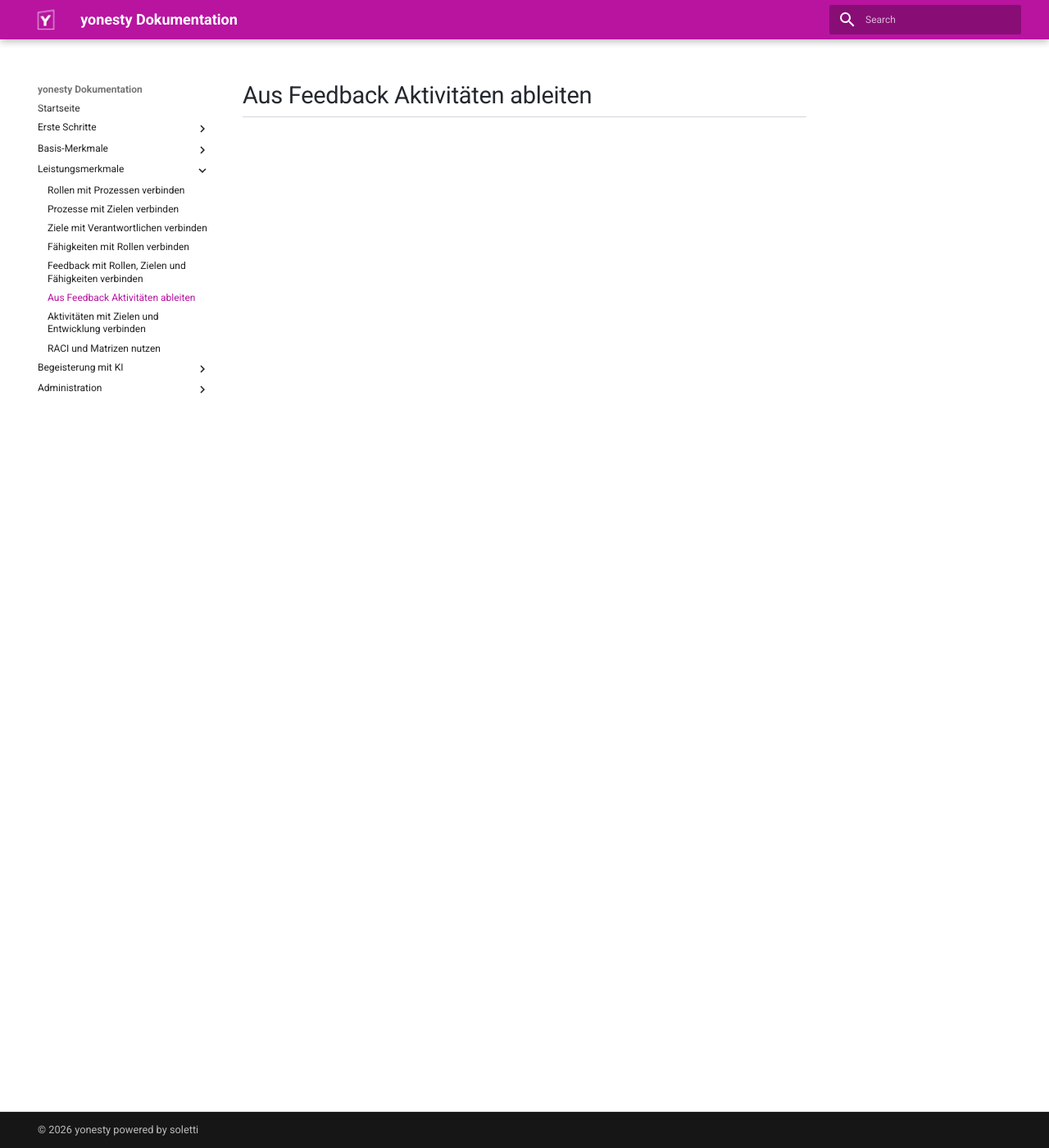
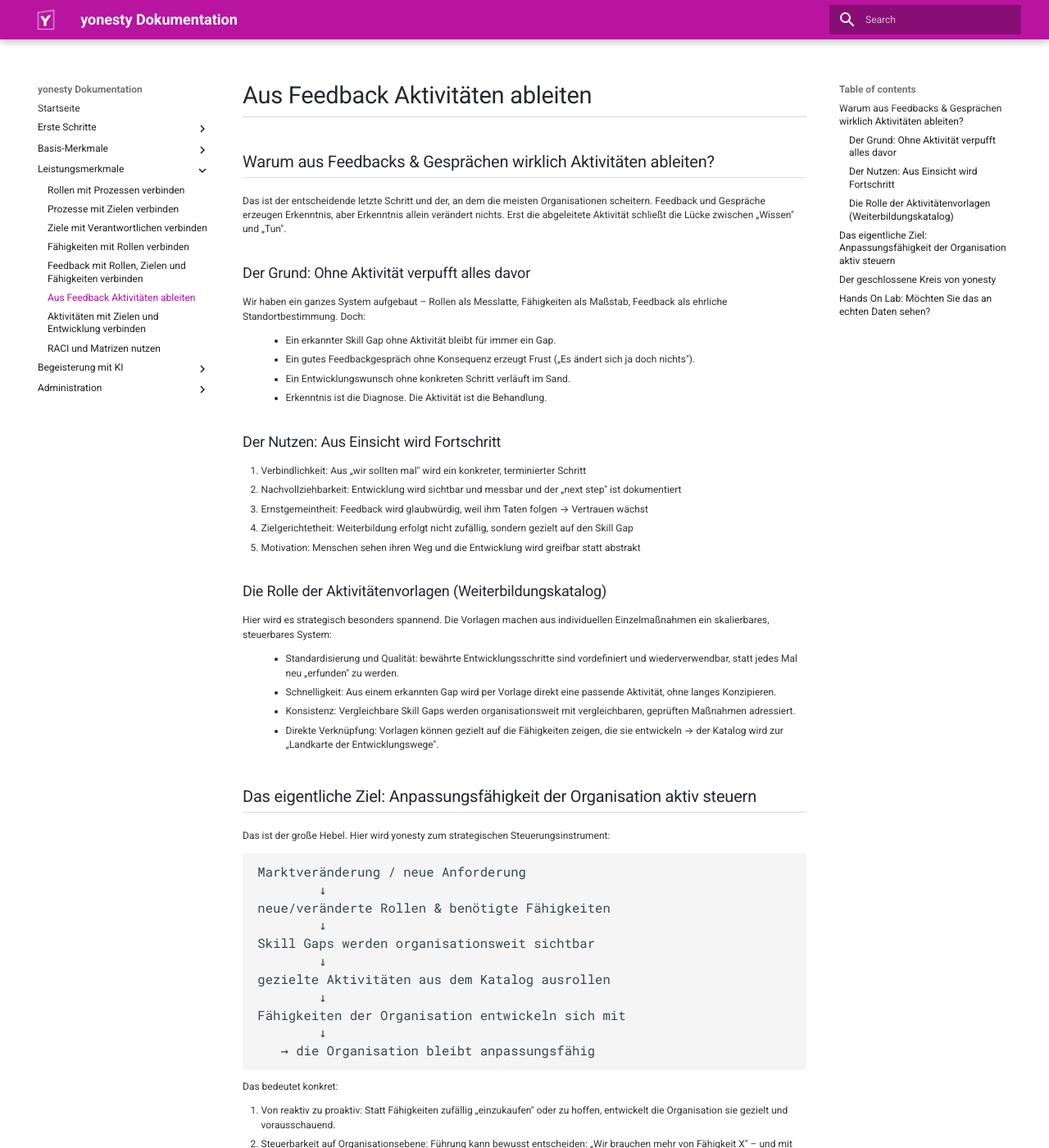
Before and after one commit to ricohaenelsoletti/yonesty, an MkDocs documentation site: the page built from docs/Leistungsmerkmal-Aus-Feedback-Aktivitaeten-ableiten.md, in a window 1280 px wide and 1400 px high. Shown: the whole window at 82% size. Built offline with MkDocs 1.6.1 and Material for MkDocs 9.7.7, drawn with Linux system fonts in a browser that asks for light colours; some of the changed text lies outside the part shown.

Commit message:
Enhance documentation on deriving activities from feedback
Expanded on the importance of deriving activities from feedback and conversations, detailing the benefits and strategic role of activity templates in organizational adaptability.

````diff
--- a/docs/Leistungsmerkmal-Aus-Feedback-Aktivitaeten-ableiten.md
+++ b/docs/Leistungsmerkmal-Aus-Feedback-Aktivitaeten-ableiten.md
@@ -1 +1,80 @@
 # Aus Feedback Aktivitäten ableiten
+
+## Warum aus Feedbacks & Gesprächen wirklich Aktivitäten ableiten?
+Das ist der entscheidende letzte Schritt und der, an dem die meisten Organisationen scheitern. Feedback und Gespräche erzeugen Erkenntnis, aber Erkenntnis allein verändert nichts. Erst die abgeleitete Aktivität schließt die Lücke zwischen „Wissen" und „Tun".
+
+### Der Grund: Ohne Aktivität verpufft alles davor
+Wir haben ein ganzes System aufgebaut – Rollen als Messlatte, Fähigkeiten als Maßstab, Feedback als ehrliche Standortbestimmung. Doch:
+
+* Ein erkannter Skill Gap ohne Aktivität bleibt für immer ein Gap.
+* Ein gutes Feedbackgespräch ohne Konsequenz erzeugt Frust („Es ändert sich ja doch nichts").
+* Ein Entwicklungswunsch ohne konkreten Schritt verläuft im Sand.
+* Erkenntnis ist die Diagnose. Die Aktivität ist die Behandlung.
+
+### Der Nutzen: Aus Einsicht wird Fortschritt
+
+1. Verbindlichkeit:	Aus „wir sollten mal" wird ein konkreter, terminierter Schritt
+2. Nachvollziehbarkeit: Entwicklung wird sichtbar und messbar und der „next step" ist dokumentiert
+3. Ernstgemeintheit:	Feedback wird glaubwürdig, weil ihm Taten folgen → Vertrauen wächst
+4. Zielgerichtetheit:	Weiterbildung erfolgt nicht zufällig, sondern gezielt auf den Skill Gap
+5. Motivation:	Menschen sehen ihren Weg und die Entwicklung wird greifbar statt abstrakt
+
+### Die Rolle der Aktivitätenvorlagen (Weiterbildungskatalog)
+Hier wird es strategisch besonders spannend. Die Vorlagen machen aus individuellen Einzelmaßnahmen ein skalierbares, steuerbares System:
+
+* Standardisierung und Qualität: bewährte Entwicklungsschritte sind vordefiniert und wiederverwendbar, statt jedes Mal neu „erfunden" zu werden.
+* Schnelligkeit: Aus einem erkannten Gap wird per Vorlage direkt eine passende Aktivität, ohne langes Konzipieren.
+* Konsistenz: Vergleichbare Skill Gaps werden organisationsweit mit vergleichbaren, geprüften Maßnahmen adressiert.
+* Direkte Verknüpfung: Vorlagen können gezielt auf die Fähigkeiten zeigen, die sie entwickeln → der Katalog wird zur „Landkarte der Entwicklungswege".
+
+## Das eigentliche Ziel: Anpassungsfähigkeit der Organisation aktiv steuern
+Das ist der große Hebel. Hier wird yonesty zum strategischen Steuerungsinstrument:
+
+```
+Marktveränderung / neue Anforderung
+        ↓
+neue/veränderte Rollen & benötigte Fähigkeiten
+        ↓
+Skill Gaps werden organisationsweit sichtbar
+        ↓
+gezielte Aktivitäten aus dem Katalog ausrollen
+        ↓
+Fähigkeiten der Organisation entwickeln sich mit
+        ↓
+   → die Organisation bleibt anpassungsfähig
+```
+
+Das bedeutet konkret:
+
+1. Von reaktiv zu proaktiv: Statt Fähigkeiten zufällig „einzukaufen" oder zu hoffen, entwickelt die Organisation sie gezielt und vorausschauend.
+2. Steuerbarkeit auf Organisationsebene: Führung kann bewusst entscheiden: „Wir brauchen mehr von Fähigkeit X" – und mit dem Katalog gezielt gegensteuern.
+3. Resilienz und Zukunftsfähigkeit: Eine Organisation, die ihre Fähigkeiten aktiv steuert, kann auf Veränderungen reagieren, bevor sie zum Problem werden.
+4. Ehrlichkeit im Großen: So wie der Einzelne seinen Skill Gap ehrlich sieht, sieht die Organisation ihre kollektiven Gaps. Und handelt.
+
+## Der geschlossene Kreis von yonesty
+
+Damit schließt sich der komplette Bogen
+
+```
+Verantwortung (Namen)  →  klare Ownership für Ergebnisse
+        +
+Fähigkeiten ↔ Rollen   →  die Messlatte & der Entwicklungsweg
+        +
+Feedback (verknüpft)   →  ehrliche Standortbestimmung
+        +
+ABGELEITETE AKTIVITÄT  →  aus Erkenntnis wird echter Fortschritt
+        =
+   Menschen entwickeln sich (your next step)
+   Organisation bleibt anpassungsfähig
+   — alles mit Ehrlichkeit (with honesty)
+```
+
+Die Aktivität ist der Punkt, an dem yonesty von einem Analyse- zu einem Veränderungswerkzeug wird – für den einzelnen Menschen und für die gesamte Organisation.
+
+## Hands On Lab: Möchten Sie das an echten Daten sehen?
+
+Auf https://demo.yonesty.cloud sehen sie,
+
+* welche Aktivitätenvorlagen (Ihr Weiterbildungskatalog) bereits existieren
+* welche Aktivitäten aktuell laufen und wie sie mit Zielen/Fähigkeiten verknüpft sind
+* wo Skill Gaps bestehen, für die noch keine Aktivität abgeleitet wurde
````
